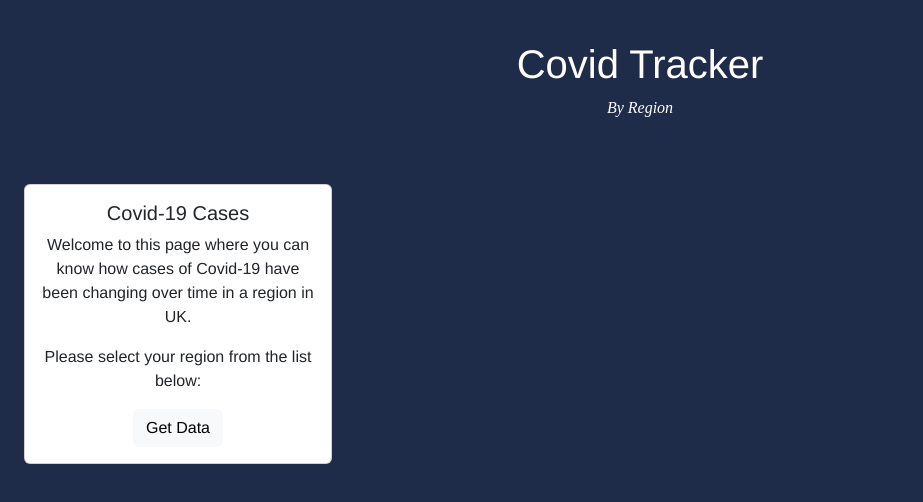
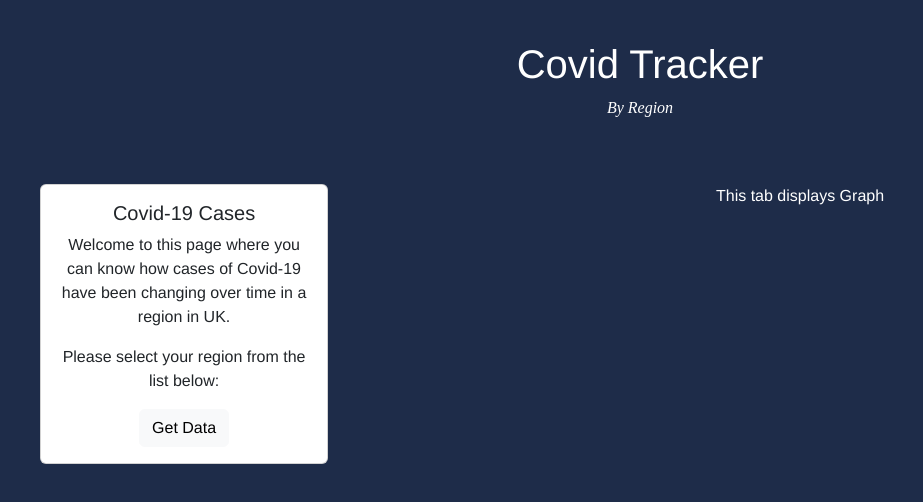
Before and after one commit to JayaPK21/covid-tracker, a React (Create React App) app: page /chart in a window 1280 px wide. Shown: the top 502 px of the page, without its empty margins (0-923 px from the left). Built offline with nearby package versions, Linux system fonts and the light colour scheme.

Commit message:
Adds the tabs for displaying the data

```diff
--- a/package.json
+++ b/package.json
@@ -10,6 +10,7 @@
     "bootstrap": "^5.3.2",
     "react": "^18.2.0",
     "react-dom": "^18.2.0",
+    "react-router-dom": "^6.21.2",
     "react-scripts": "5.0.1",
     "web-vitals": "^2.1.4"
   },
--- a/src/App.js
+++ b/src/App.js
@@ -1,30 +1,14 @@
 //import logo from './logo.svg';
 import './App.css';
-import MainInfo from './components/MainInfo';
+
+import Layout from './components/Layout';
 
 function App() {
   return (
-    <div className="App p-4">
-      <header className="text-white d-flex flex-column pt-3 pb-5">
-        <h1 className="fs-1">Covid Tracker</h1>
-        <p className="fs-6 fst-italic font-cursive">By Region</p>
+    <>
+      <Layout />
+    </>
 
-        {/* <button type="button" onClick={handleData} className="btn btn-light">Get Data</button> */}
-        {/* <img src={logo} className="App-logo" alt="logo" />
-        <p>
-          Edit <code>src/App.js</code> and save to reload.
-        </p>
-        <a
-          className="App-link"
-          href="https://reactjs.org"
-          target="_blank"
-          rel="noopener noreferrer"
-        >
-          Learn React
-        </a> */}
-      </header>
-      <MainInfo />
-    </div>
   );
 }
 
--- /dev/null
+++ b/src/components/DisplayData.js
@@ -0,0 +1,23 @@
+import React from "react";
+import { NavLink } from 'react-router-dom';
+
+function DisplayData() {
+    return(
+        <>
+            <ul className="nav nav-pills">
+                <li className="nav-item">
+                    <NavLink to="chart" className="nav-link" activeclassname="active">
+                        Graph
+                    </NavLink>
+                </li>
+                <li className="nav-item">
+                    <NavLink to="table" className="nav-link">
+                        Table
+                    </NavLink>
+                </li>
+            </ul>
+        </>
+    );
+};
+
+export default DisplayData;
--- /dev/null
+++ b/src/components/GraphData.js
@@ -0,0 +1,11 @@
+import React from "react";
+
+function GraphData() {
+    return(
+        <>
+            <p className=" text-white">This tab displays Graph</p>
+        </>
+    );
+};
+
+export default GraphData;
--- /dev/null
+++ b/src/components/Layout.js
@@ -0,0 +1,17 @@
+import React from "react";
+import "../App.css";
+import MainInfo from "./MainInfo";
+
+function Layout() {
+    return(
+        <div className="App p-4">
+            <header className="text-white d-flex flex-column pt-3 pb-5">
+                <h1 className="fs-1">Covid Tracker</h1>
+                <p className="fs-6 fst-italic font-cursive">By Region</p>
+            </header>
+            <MainInfo />
+        </div>
+    );
+};
+
+export default Layout;
--- a/src/components/MainInfo.js
+++ b/src/components/MainInfo.js
@@ -1,7 +1,12 @@
-import React from "react";
+import React, { useState } from "react";
 import axios from 'axios';
+import { BrowserRouter as Router, Route, Routes, NavLink } from 'react-router-dom';
+import DisplayData from "./DisplayData";
+import TableData from './TableData';
+import GraphData from './GraphData';
 
 function MainInfo() {
+    const [data, setData] = useState(null);
     const getData = async ( queries ) => {
 
         const endpoint = 'https://api.coronavirus.data.gov.uk/v1/data';
@@ -48,6 +53,7 @@ function MainInfo() {
         const result = await getData(apiParams);
 
         console.log(JSON.stringify(result));
+        setData(result);
 
     };  // main
 
@@ -58,16 +64,30 @@ function MainInfo() {
         });
     };
     return(
-        <>
-            <div class="card w-25">
-                <div class="card-body">
-                    <h5 class="card-title">Covid-19 Cases</h5>
-                    <p class="card-text">Welcome to this page where you can know how cases of Covid-19 have been changing over time in a region in UK.</p>
-                    <p>Please select your region from the list below:</p>
-                    <button type="button" onClick={handleData} className="btn btn-light">Get Data</button>
+        <Router>
+            <div className="d-flex">
+                <div className="card w-25 mx-3">
+                    <div className="card-body">
+                        <h5 className="card-title">Covid-19 Cases</h5>
+                        <p className="card-text">Welcome to this page where you can know how cases of Covid-19 have been changing over time in a region in UK.</p>
+                        <p>Please select your region from the list below:</p>
+                        <NavLink to="chart">
+                            <button type="button" onClick={handleData} className="btn btn-light">
+                                Get Data
+                            </button>
+                        </NavLink>
+                    </div>
+                </div>
+                <div className="w-75 mx-4">
+                    {data ? <DisplayData /> : <></>}
+                    <Routes>
+                        <Route path="chart" element={<GraphData />} />
+                        <Route path="table" element={<TableData />} />
+                    </Routes>
                 </div>
             </div>
-        </>
+
+        </Router>
     );
 };
 
--- /dev/null
+++ b/src/components/TableData.js
@@ -0,0 +1,11 @@
+import React from "react";
+
+function TableData() {
+    return(
+        <>
+            <p className=" text-white">This tab displays Table</p>
+        </>
+    );
+};
+
+export default TableData;
```
Also changed, not shown: 1 other file (tests, documents, lock files or other folders).
